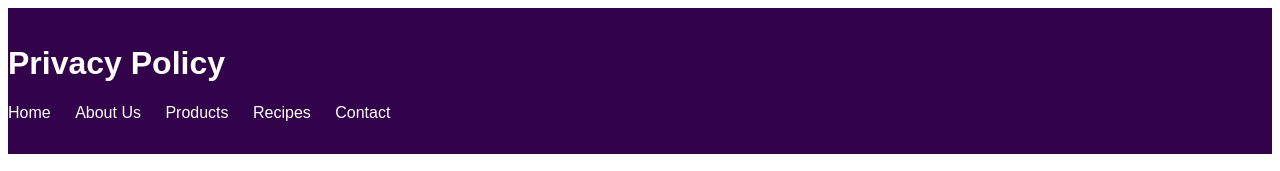
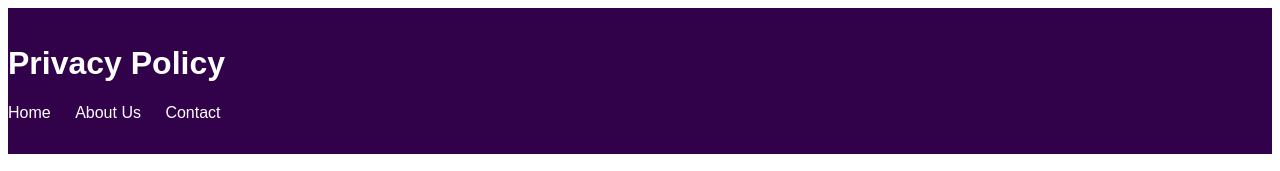
Before and after one commit to mcipublic01/themedicinechestny, a plain HTML site: page index.html in a window 1280 px wide. Shown: the top 171 px of the page. Drawn offline with Linux system fonts and the light colour scheme; a script that the page names is missing.

Commit message:
Update index.html

```diff
--- a/index.html
+++ b/index.html
@@ -16,12 +16,6 @@
         </li>
         <li>
           <a href="about.html">About Us</a>
-        </li>
-        <li>
-          <a href="products.html">Products</a>
-        </li>
-        <li>
-          <a href="recipes.html">Recipes</a>
         </li>
         <li>
           <a href="contact.html">Contact</a>
```
